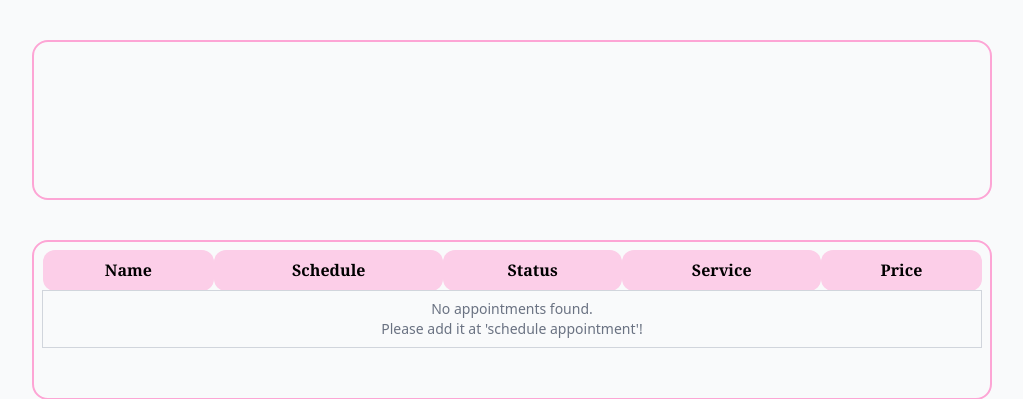
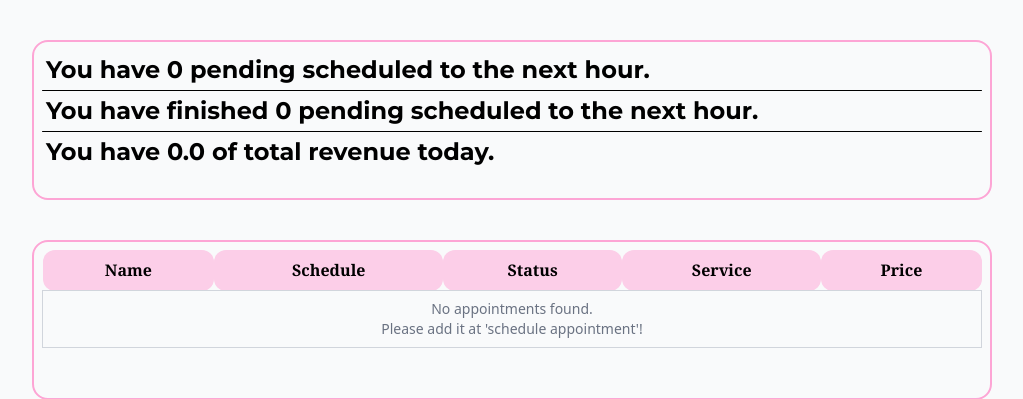
Before and after one commit to limatila/saloon-mgmt-app, a Django app: page /home in a window 1280 px wide. Shown: the part 80-479 px from the top of the page, without its empty margins (128-1151 px from the left). Run offline with Django 5.2, Linux system fonts and the light colour scheme; data comes from the database, SQL or seed files in the repository; data that the repository does not hold is empty; style sheets or scripts are compiled from the project's sources; some libraries are stand-ins or nearby versions.

Commit message:
feat: finished daily dashboard view at /home
daily view not completely tested

```diff
--- a/src/saloon/templates/pages/home.html
+++ b/src/saloon/templates/pages/home.html
@@ -4,13 +4,18 @@
 
 {% block content %}
 <!-- Home Render -->
-    <div class="daily-view view">
-        {% comment %}
-            display a flash of important info including:
-            quantity of appointments in the next hour
-            quantity of appointments concluded in the day
-            quantity of appointments
-        {% endcomment %}
+    <div class="daily-view view overflow-y-auto">
+        <h2>
+           You have {{ qtt_ongoing_hour }} pending scheduled to the next hour.
+        </h2>
+        <hr>
+        <h2>
+           You have finished <b>{{ qtt_finished_today }}</b> pending scheduled to the next hour.
+        </h2>
+        <hr>
+        <h2>
+           You have <b>{{ value_revenue_today }}</b> of total revenue today.
+        </h2>
     </div>
 
     {% include "components/appointments-view.html" %}
--- a/src/saloon/views/querys/dataQuerys.py
+++ b/src/saloon/views/querys/dataQuerys.py
@@ -90,4 +90,7 @@ def load_value_revenue_today() -> Decimal:
 
     totalRevenue: Decimal = 0.00
     for appointment in resultsFinished:
-        totalRevenue += appointment.service.value
+        if appointment.service:
+            totalRevenue += appointment.service.value
+
+    return totalRevenue
```
